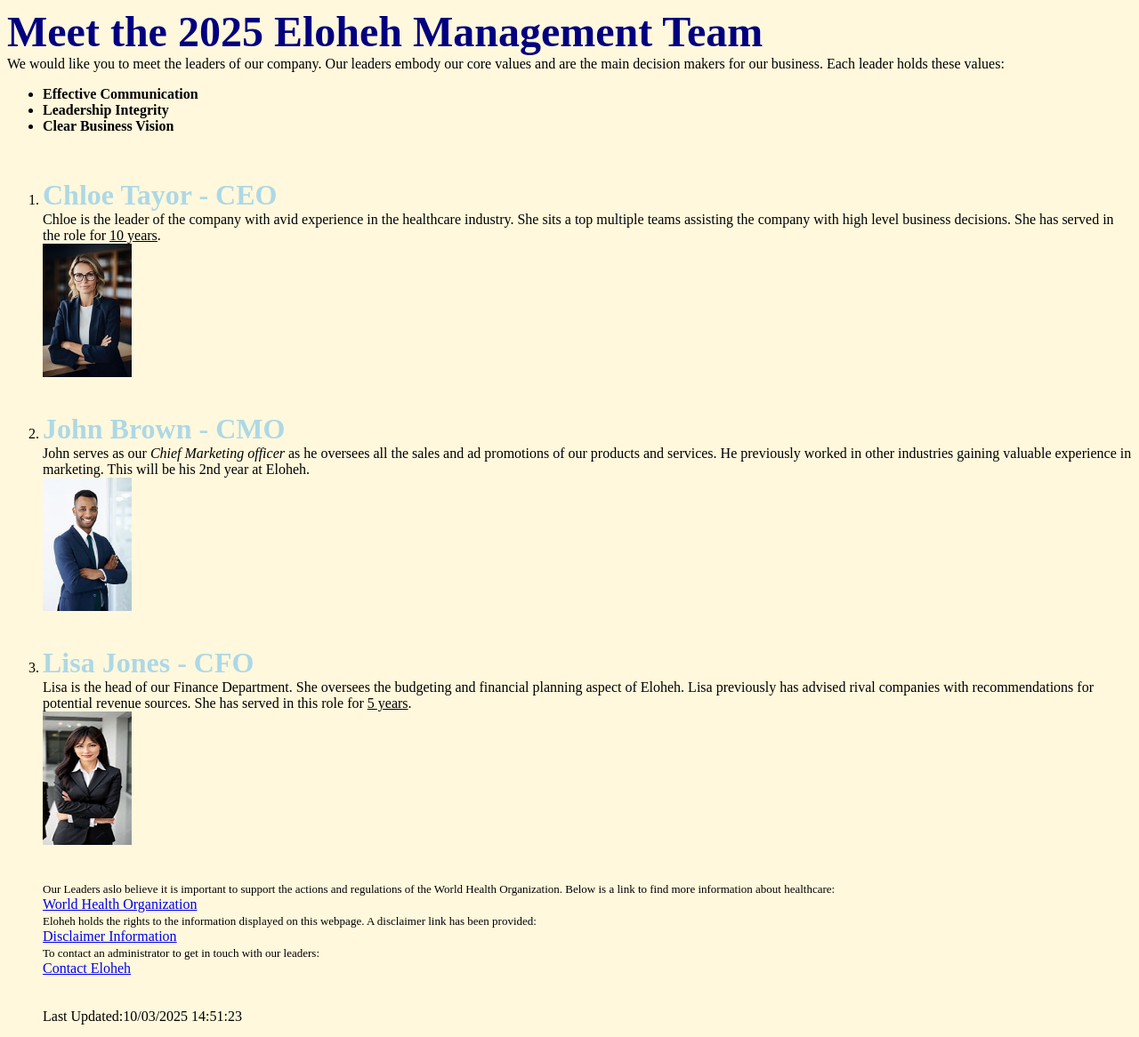
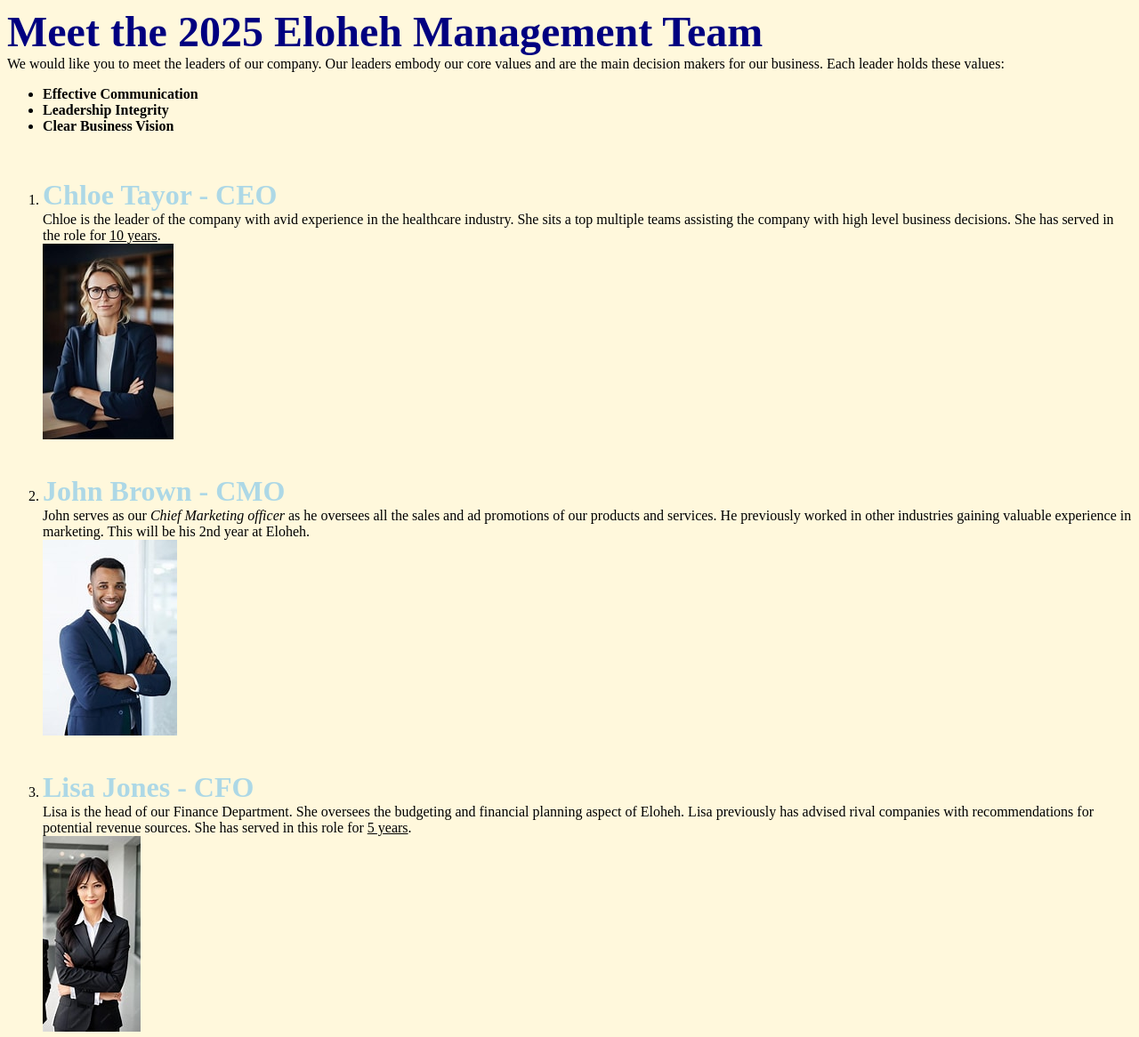
Before and after one commit to mregan2022/ElohehManagementPage, a plain HTML site: page index.html in a window 1280 px wide. Shown: the top 1166 px of the page at 89% size. Drawn offline with Linux system fonts and the light colour scheme.

Commit message:
Update index.html

```diff
--- a/index.html
+++ b/index.html
@@ -22,7 +22,7 @@
      Chloe is the leader of the company with avid experience in the healthcare industry. She sits a top multiple teams assisting the company with high level business decisions. She has served in the role for <u>10 years</u>.
      <br>
      <right>
-  <img src = "Chloetaylor.jpg.jpg" width = 100 height = 150>
+  <img src = "Chloetaylor.jpg.jpg">
 </right>
      <br>
      <br>
@@ -34,7 +34,7 @@
      John serves as our <i> Chief Marketing officer</i> as he oversees all the sales and ad promotions of our products and services. He previously worked in other industries gaining valuable experience in marketing. This will be his 2nd year at Eloheh.
      <br>
      <right>
-  <img src = "JoshBrown.jpg.jpg" width = 100 height = 150>
+  <img src = "JoshBrown.jpg.jpg">
 </right>
    <br>
    <br>
@@ -44,7 +44,7 @@
      Lisa is the head of our Finance Department. She oversees the budgeting and financial planning aspect of Eloheh. Lisa previously has advised rival companies with recommendations for potential revenue sources. She has served in this role for <u>5 years</u>.
      <br>
      <right>
-  <img src = "LisaJones.jpg.jpg" width = 100 height = 150>
+  <img src = "LisaJones.jpg.jpg">
 </right>
 <br>
 <br>
```
